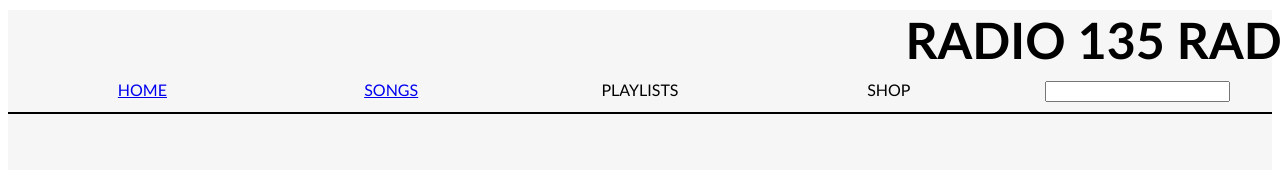
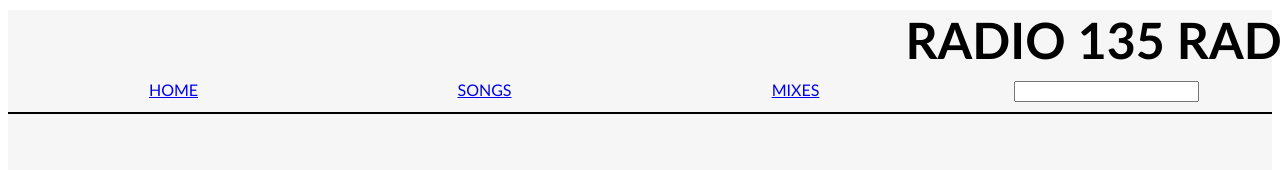
Before and after one commit to jaclynnbarrera/music-player-frontend, a React (Create React App) app: page / in a window 1280 px wide. Shown: the top 170 px of the page. Built offline with nearby package versions, Linux system fonts and the light colour scheme; no server answers.

Commit message:
updates to MIXES url

```diff
--- a/src/components/NavBar.js
+++ b/src/components/NavBar.js
@@ -15,8 +15,10 @@ export default function NavBar() {
             {" "}
             <Link to="/songs">SONGS</Link>
           </div>
-          <div className="playlists">PLAYLISTS</div>
-          <div className="playlists">SHOP</div>
+          <div className="mixes-nav">
+            {" "}
+            <Link to="/mixes">MIXES</Link>
+          </div>
           <SearchInput />
         </div>
       </div>
```
